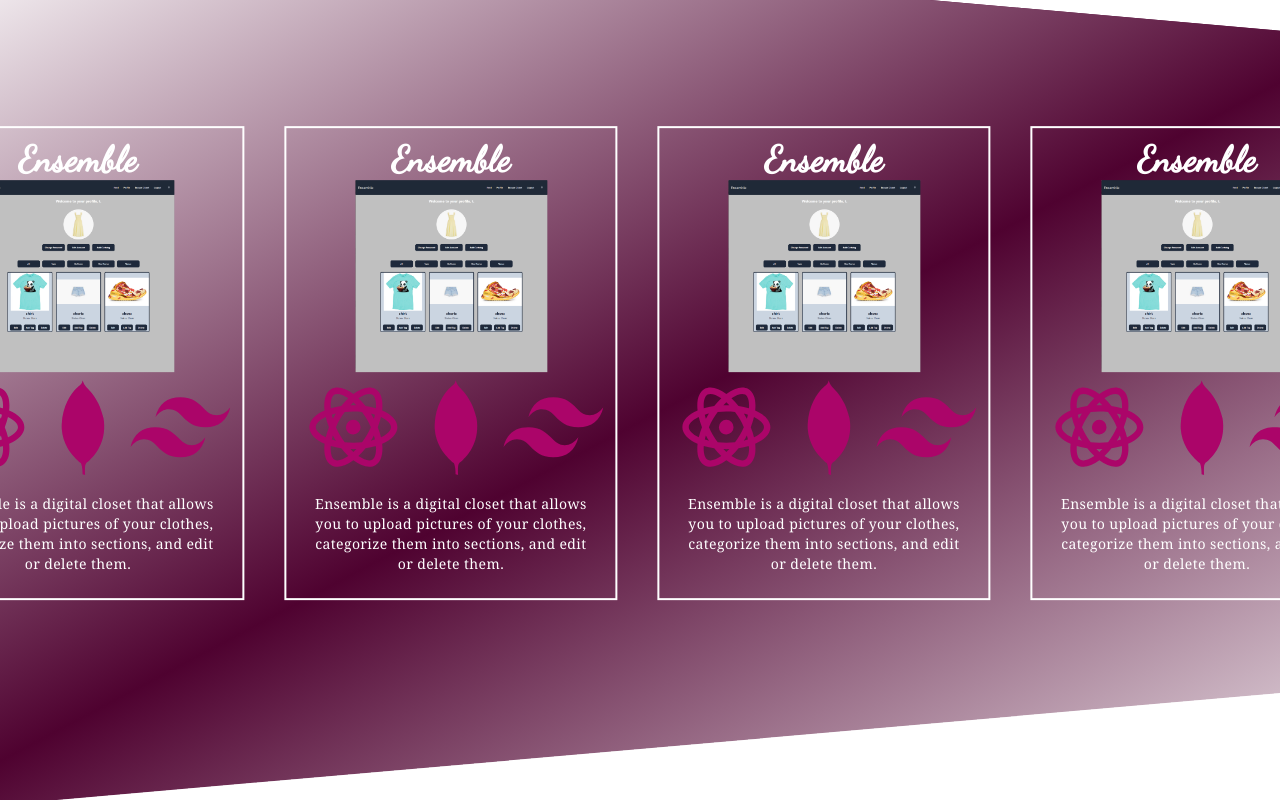
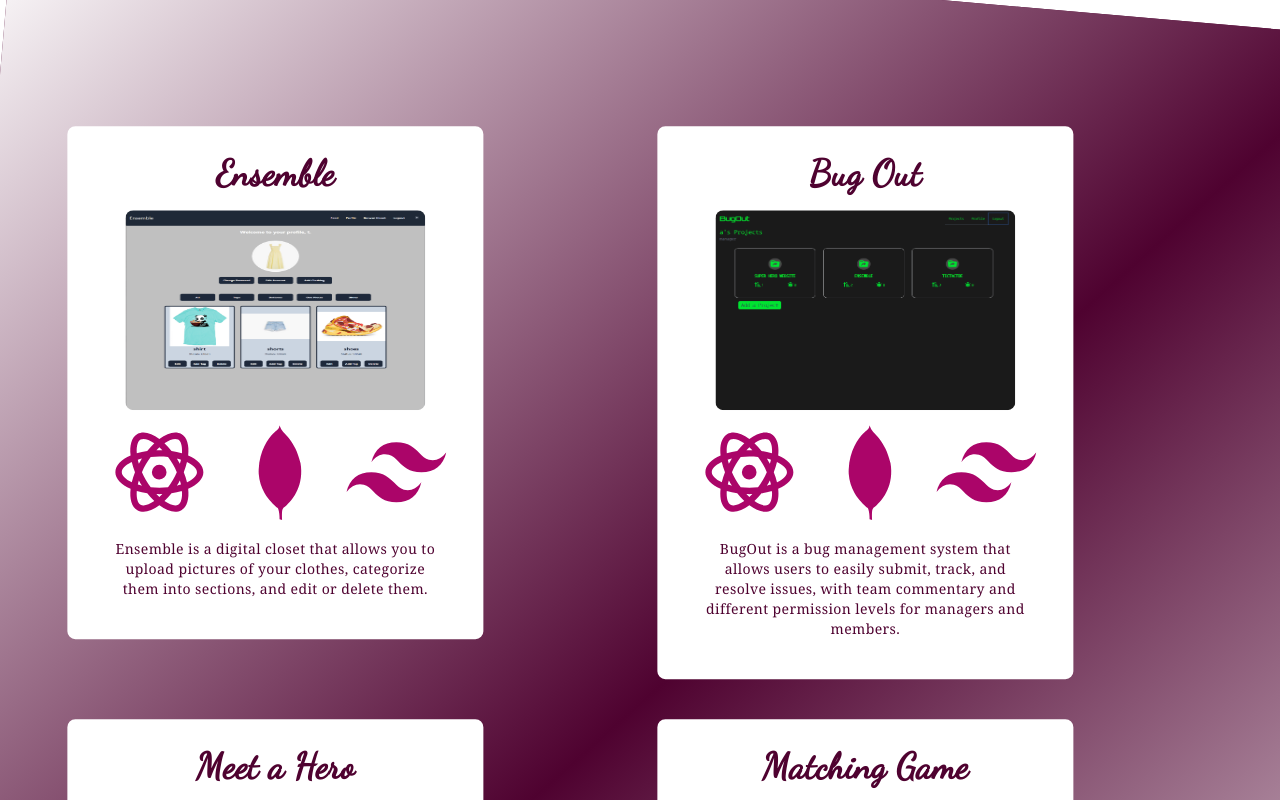
Before and after one commit to ASelviyan/Portfolio, a Next.js app: page / in a window 1280 px wide. Shown: the part 1200-2000 px from the top of the page. Built offline with nearby package versions, Linux system fonts and the light colour scheme.

Commit message:
worked a little bit more in the projects section

```diff
--- a/components/Main.jsx
+++ b/components/Main.jsx
@@ -3,7 +3,7 @@ import Image from 'next/image'
 import About from '../components/About'
 import Skills from '../components/Skills'
 import Greeting from '../components/Greeting'
-import ProjectBox from './ProjectBox'
+import ProjectBox from './ProjectSection'
 
 
 export default function Main() {
@@ -34,10 +34,7 @@ export default function Main() {
                 </div >
                 <div className="se-slope">
                     <article className="se-content">
-                        <div className='flex items-center justify-center '>
-                                <ProjectBox />
-                                <ProjectBox />
-                                <ProjectBox />
+                        <div className='grid grid-cols-2 '>
                                 <ProjectBox />
                         </div>
                     </article>
--- a/components/ProjectBox.jsx
+++ b/components/ProjectSection.jsx
@@ -1,60 +1,72 @@
 import Image from "next/image"
 import { useState, useEffect } from 'react'
-import ReactIcon from '../components/SkillIconsSvg/React-Icon'
+import ReactIcon from './SkillIconsSvg/React-Icon'
 import MongoJsIcon from './SkillIconsSvg/MongoDB-Icon'
-import TailwindCssIcon from '../components/SkillIconsSvg/TailwindCss-Icon'
+import TailwindCssIcon from './SkillIconsSvg/TailwindCss-Icon'
 
 export default function(){
 
-    const [projects, setProjects] = useState({
-        ensemble: {
+    const [projects, setProjects] = useState([
+        {
             name: 'Ensemble',
             visual: {
                 image: '/assets/projects/Ensemble1.PNG',
-                alt: 'Ensemble Picture'
+                alt: 'Ensemble Picture',
+                width: 300,
+                height: 200
             },
             skills: [<ReactIcon/>, <MongoJsIcon />, <TailwindCssIcon />],
             description: 'Ensemble is a digital closet that allows you to upload pictures of your clothes, categorize them into sections, and edit or delete them.'
         },
-        bugOut: {
+        {
             name: 'Bug Out',
             visual: {
                 image:'/assets/projects/bugOut1.PNG',
-                alt: 'Bug Out Picture'
+                alt: 'Bug Out Picture',
+                width: 300,
+                height: 200
             },
             skills: [<ReactIcon/>, <MongoJsIcon />, <TailwindCssIcon />],
             description: 'BugOut is a bug management system that allows users to easily submit, track, and resolve issues, with team commentary and different permission levels for managers and members.'
         },
-        meetAHero: {
+        {
             name: 'Meet a Hero',
             visual: {
                 image:'/assets/projects/superHero1.png',
-                alt: 'Meet a Hero Picture'
+                alt: 'Meet a Hero Picture',
+                width: 300,
+                height: 200
             },
             skills: ['add'],
             description: 'Meet a Hero is a website where you can create, view, and comment on hero teams built to fight evil.'
         },
-        matchingGame: {
+        {
             name: 'Matching Game',
             visual: {
-                image:'/assets/projects/superHero1.png',
-                alt: 'Matching Game Picture'
+                image:'/assets/projects/matchingGame1.png',
+                alt: 'Matching Game Picture',
+                width: 300,
+                height: 200
             },
             skills: ['add'],
             description: "The Matching Game is a one player game where you try to match numbers together until they are all matched. But it's not as easy as it sounds because you are playing against time."
         }
 
-    })
+    ])
     return (
         <>
-            <div className="m-5 max-h-fit border-2 border-white p-3 text-center">
-                <h2 >{projects.ensemble.name}</h2>
-            <img src={projects.ensemble.visual.image} alt={projects.ensemble.visual.alt} className="w-48 h-48 m-auto"/>
-                <div className="flex justify-around items-center">
-                    {projects.ensemble.skills.map(skill => (skill))}
-                </div>
-                <p className="text-center font-serif font-normal m-3 text-sm">{projects.ensemble.description}</p>
-            </div>
+                {
+                    projects.map((project) =>  (
+                            <div  key={project.id} className="bg-white m-5 max-h-fit border-4 w-[26rem] border-white p-6 text-center rounded-lg">
+                                <h2 className="mb-4 text-[#4f0230]">{project.name}</h2>
+                                <Image src={project.visual.image} alt={project.visual.alt} width={project.visual.width} height={project.visual.height} className="rounded-lg border-2 border-white" />
+                                <div className="flex justify-around items-center text-white">
+                                    {project.skills.map(skill => (skill))}
+                                </div>
+                                <p className="text-[#4f0230] text-center font-serif font-normal m-3 text-sm">{project.description}</p>
+                            </div>
+                        ))
+                }
         </>
     )
 }
```
